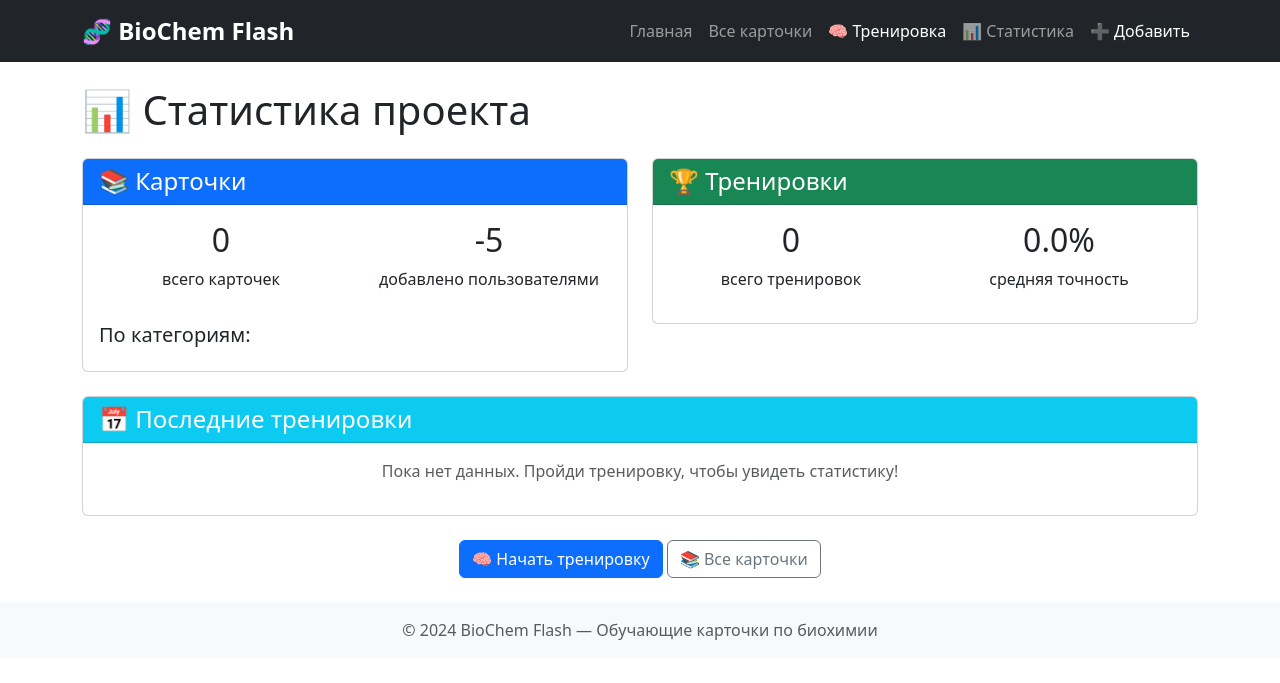
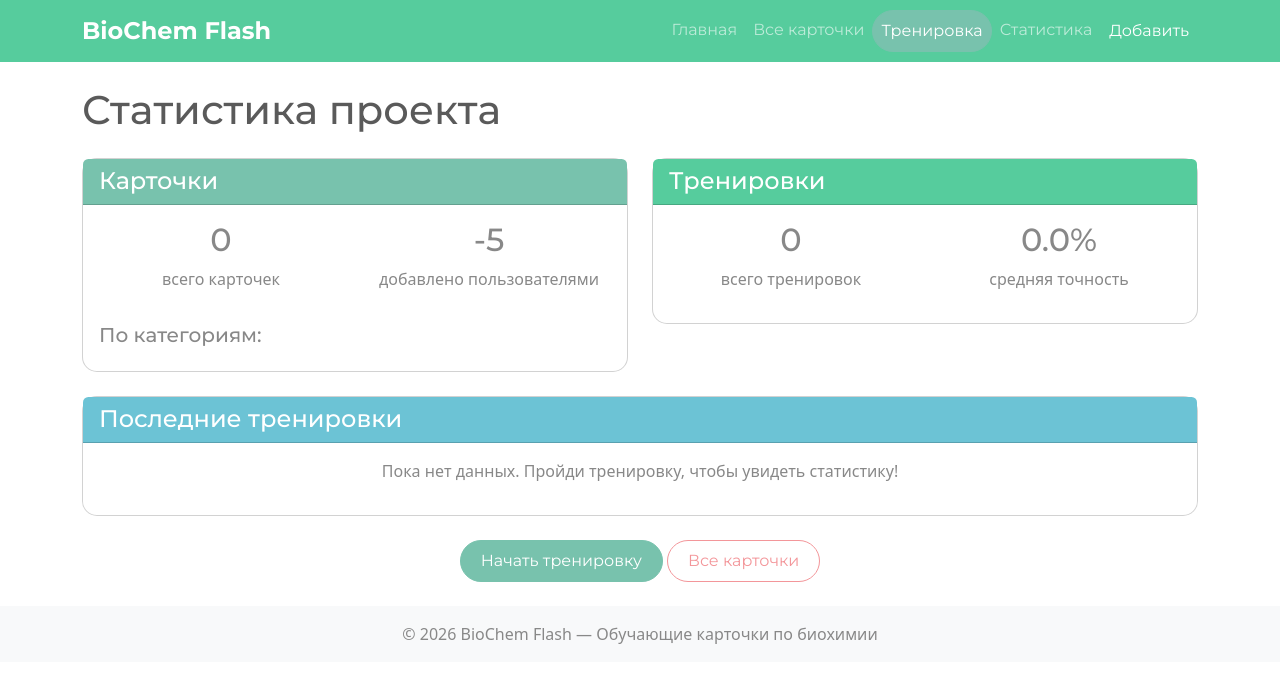
Before and after one commit to victoriag4/biochem, a Django app: page /stats/ in a window 1280 px wide. Shown: the top 683 px of the page. Run offline with Django 5.2, Linux system fonts and the light colour scheme; data that the repository does not hold is empty; some libraries are stand-ins or nearby versions.

Commit message:
feat: add Minty theme and improve UI design

```diff
--- a/cards/static/css/style.css
+++ b/cards/static/css/style.css
@@ -1,7 +1,9 @@
+/* Дополнительные стили для Minty темы */
 
-
+/* Эффекты для карточек */
 .card {
     transition: transform 0.2s, box-shadow 0.2s;
+    border-radius: 15px;
 }
 
 .card:hover {
@@ -9,11 +11,117 @@
     box-shadow: 0 10px 20px rgba(0,0,0,0.1);
 }
 
+/* Стиль для навигации */
 .navbar-brand {
     font-weight: bold;
     font-size: 1.5rem;
 }
 
+/* Карточка тренировки (переворот) */
+.flip-card {
+    background-color: transparent;
+    width: 100%;
+    max-width: 600px;
+    height: 350px;
+    perspective: 1000px;
+    margin: 0 auto;
+    cursor: pointer;
+}
+
+.flip-card-inner {
+    position: relative;
+    width: 100%;
+    height: 100%;
+    text-align: center;
+    transition: transform 0.6s;
+    transform-style: preserve-3d;
+    border-radius: 15px;
+}
+
+.flip-card.flipped .flip-card-inner {
+    transform: rotateY(180deg);
+}
+
+.flip-card-front, .flip-card-back {
+    position: absolute;
+    width: 100%;
+    height: 100%;
+    backface-visibility: hidden;
+    border-radius: 15px;
+    padding: 30px;
+    display: flex;
+    flex-direction: column;
+    justify-content: center;
+    align-items: center;
+    box-shadow: 0 10px 30px rgba(0,0,0,0.2);
+}
+
+.flip-card-front {
+    background: linear-gradient(135deg, #78c2ad, #96c0b0);
+    color: white;
+}
+
+.flip-card-back {
+    background: linear-gradient(135deg, #56cc9d, #78c2ad);
+    color: white;
+    transform: rotateY(180deg);
+}
+
+.question-text, .answer-text {
+    font-size: 1.3rem;
+    margin-top: 20px;
+    line-height: 1.5;
+}
+
+/* Футер */
 footer {
     margin-top: 50px;
 }
+
+/* Кнопки с эффектом */
+.btn {
+    border-radius: 25px;
+    padding: 8px 20px;
+    transition: all 0.3s;
+}
+
+.btn:hover {
+    transform: scale(1.02);
+}
+
+/* Плавные переходы для карточек в списке */
+.card .btn-sm {
+    border-radius: 20px;
+}
+
+/* Адаптивность для мобильных устройств */
+@media (max-width: 768px) {
+    .flip-card {
+        height: 400px;
+    }
+
+    .question-text, .answer-text {
+        font-size: 1rem;
+    }
+
+    .display-1 {
+        font-size: 2.5rem;
+    }
+}
+
+/* Бейджи категорий */
+.badge {
+    border-radius: 20px;
+    padding: 5px 12px;
+}
+
+/* Таблицы */
+.table-responsive {
+    border-radius: 15px;
+    overflow: hidden;
+}
+
+/* Модальные окна */
+.modal-content {
+    border-radius: 20px;
+}
--- a/cards/templates/base.html
+++ b/cards/templates/base.html
@@ -5,18 +5,24 @@
     <meta name="viewport" content="width=device-width, initial-scale=1.0">
     <title>BioChem Flash {% block title %}{% endblock %}</title>
 
-    <!-- Bootstrap 5 CSS (дизайн-система из урока 6) -->
-    <link href="https://cdn.jsdelivr.net/npm/bootstrap@5.3.0/dist/css/bootstrap.min.css" rel="stylesheet">
+     {% load static %}
+
+    <!-- FAVICON (иконка на вкладке) -->
+    <link rel="icon" type="image/png" href="{% static 'images/favicon.png' %}">
+    <link rel="shortcut icon" type="image/png" href="{% static 'images/favicon.png' %}">
+
+    <!-- Bootstrap 5 CSS  -->
+    <link href="https://cdn.jsdelivr.net/npm/bootswatch@5.3.0/dist/minty/bootstrap.min.css" rel="stylesheet">
 
     <!-- Дополнительные стили -->
-    {% load static %}
+
     <link rel="stylesheet" href="{% static 'css/style.css' %}">
 </head>
 <body>
     <!-- Навигационная панель -->
-    <nav class="navbar navbar-expand-lg navbar-dark bg-dark">
+    <nav class="navbar navbar-expand-lg navbar-dark bg-success">
         <div class="container">
-            <a class="navbar-brand" href="{% url 'index' %}">🧬 BioChem Flash</a>
+            <a class="navbar-brand" href="{% url 'index' %}"> BioChem Flash</a>
             <button class="navbar-toggler" type="button" data-bs-toggle="collapse" data-bs-target="#navbarNav">
                 <span class="navbar-toggler-icon"></span>
             </button>
@@ -29,13 +35,13 @@
                         <a class="nav-link" href="{% url 'card-list' %}">Все карточки</a>
                     </li>
                      <li class="nav-item">
-                        <a class="nav-link btn btn-primary btn-sm text-white" href="{% url 'study-mode' %}">🧠 Тренировка</a>
+                        <a class="nav-link btn btn-primary btn-sm text-white" href="{% url 'study-mode' %}"> Тренировка</a>
                      </li>
                     <li class="nav-item">
-                        <a class="nav-link" href="{% url 'stats' %}">📊 Статистика</a>
+                        <a class="nav-link" href="{% url 'stats' %}"> Статистика</a>
                     </li>
                     <li class="nav-item">
-                        <a class="nav-link btn btn-outline-success btn-sm text-white" href="{% url 'card-add' %}">➕ Добавить</a>
+                        <a class="nav-link btn btn-outline-success btn-sm text-white" href="{% url 'card-add' %}"> Добавить</a>
                     </li>
                 </ul>
             </div>
@@ -53,7 +59,7 @@
     <!-- Подвал -->
     <footer class="footer mt-auto py-3 bg-light">
         <div class="container text-center">
-            <span class="text-muted">© 2024 BioChem Flash — Обучающие карточки по биохимии</span>
+            <span class="text-muted">© 2026 BioChem Flash — Обучающие карточки по биохимии</span>
         </div>
     </footer>
 
--- a/cards/templates/card_add.html
+++ b/cards/templates/card_add.html
@@ -6,7 +6,7 @@
     <div class="col-md-8">
         <div class="card">
             <div class="card-header">
-                <h3 class="mb-0">➕ Добавить новую карточку</h3>
+                <h3 class="mb-0"> Добавить новую карточку</h3>
             </div>
             <div class="card-body">
 
--- a/cards/templates/stats.html
+++ b/cards/templates/stats.html
@@ -2,14 +2,14 @@
 {% block title %}Статистика{% endblock %}
 
 {% block content %}
-<h1 class="mb-4">📊 Статистика проекта</h1>
+<h1 class="mb-4"> Статистика проекта</h1>
 
 <div class="row">
     <!-- Общая статистика по карточкам -->
     <div class="col-md-6 mb-4">
         <div class="card">
             <div class="card-header bg-primary text-white">
-                <h4 class="mb-0">📚 Карточки</h4>
+                <h4 class="mb-0"> Карточки</h4>
             </div>
             <div class="card-body">
                 <div class="row text-center">
@@ -40,7 +40,7 @@
     <div class="col-md-6 mb-4">
         <div class="card">
             <div class="card-header bg-success text-white">
-                <h4 class="mb-0">🏆 Тренировки</h4>
+                <h4 class="mb-0"> Тренировки</h4>
             </div>
             <div class="card-body">
                 <div class="row text-center">
@@ -56,7 +56,7 @@
 
                 {% if best_streak > 0 %}
                 <div class="alert alert-warning text-center mt-3">
-                    🔥 Рекордная серия: <strong>{{ best_streak }}</strong> правильных ответов подряд!
+                     Рекордная серия: <strong>{{ best_streak }}</strong> правильных ответов подряд!
                 </div>
                 {% endif %}
             </div>
@@ -69,7 +69,7 @@
     <div class="col-12">
         <div class="card">
             <div class="card-header bg-info text-white">
-                <h4 class="mb-0">📅 Последние тренировки</h4>
+                <h4 class="mb-0"> Последние тренировки</h4>
             </div>
             <div class="card-body">
                 {% if recent_stats %}
@@ -92,7 +92,7 @@
                             <td>
                                 {% widthratio stat.correct_answers stat.cards_reviewed 100 %}%
                             </td>
-                            <td>🔥 {{ stat.max_streak }}</td>
+                            <td> {{ stat.max_streak }}</td>
                         </tr>
                         {% endfor %}
                     </tbody>
@@ -106,7 +106,7 @@
 </div>
 
 <div class="text-center mt-4">
-    <a href="{% url 'study-mode' %}" class="btn btn-primary">🧠 Начать тренировку</a>
-    <a href="{% url 'card-list' %}" class="btn btn-outline-secondary">📚 Все карточки</a>
+    <a href="{% url 'study-mode' %}" class="btn btn-primary"> Начать тренировку</a>
+    <a href="{% url 'card-list' %}" class="btn btn-outline-secondary"> Все карточки</a>
 </div>
 {% endblock %}
--- a/cards/views.py
+++ b/cards/views.py
@@ -147,7 +147,7 @@ def study_mode(request):
     current_card = all_cards[current_index]
     return render(request, 'study_mode.html', {
         'card': current_card,
-        'card_number': index + 1,
+        'card_number': current_index + 1,
         'total_cards': len(all_cards),
         'streak': current_streak
     })
@@ -163,15 +163,15 @@ def check_answer(request, card_id):
 
     # Обновляем статистику в сессии
     if is_correct:
-        request.session['streak'] = request.session.get('streak', 0) + 1
+        request.session['streak_count'] = request.session.get('streak_count', 0) + 1
         request.session['correct_total'] = request.session.get('correct_total', 0) + 1
 
         # Обновляем максимальную серию
-        current_streak = request.session['streak']
+        current_streak = request.session['streak_count']
         if current_streak > request.session.get('max_streak', 0):
             request.session['max_streak'] = current_streak
     else:
-        request.session['streak'] = 0
+        request.session['streak_count'] = 0
         request.session['incorrect_total'] = request.session.get('incorrect_total', 0) + 1
 
     # Переходим к следующей карточке
@@ -182,7 +182,7 @@ def check_answer(request, card_id):
         'is_correct': is_correct,
         'correct_answer': card.answer,
         'user_answer': request.POST.get('user_answer', ''),
-        'streak': request.session.get('streak', 0)
+        'streak_count': request.session.get('streak_count', 0)
     })
 
 def reset_study(request):
```
Also changed, not shown: cards/templates/answer_feedback.html (+6 -6 lines), cards/templates/card_list.html (+5 -5 lines), cards/templates/index.html (+2 -5 lines), cards/templates/study_complete.html (+4 -4 lines), cards/templates/study_mode.html (+6 -6 lines), cards/static/images/biochemistry.png (added).
